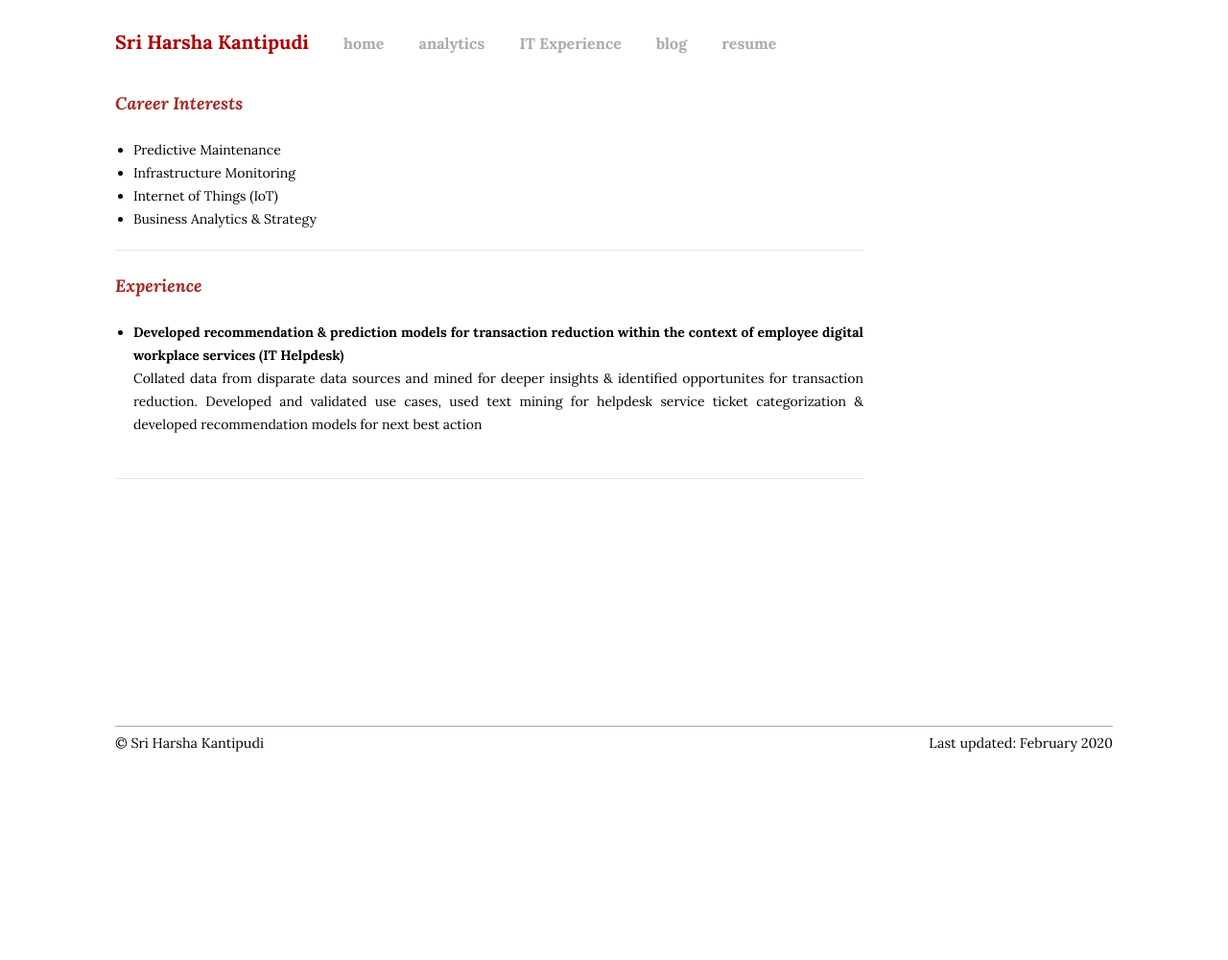
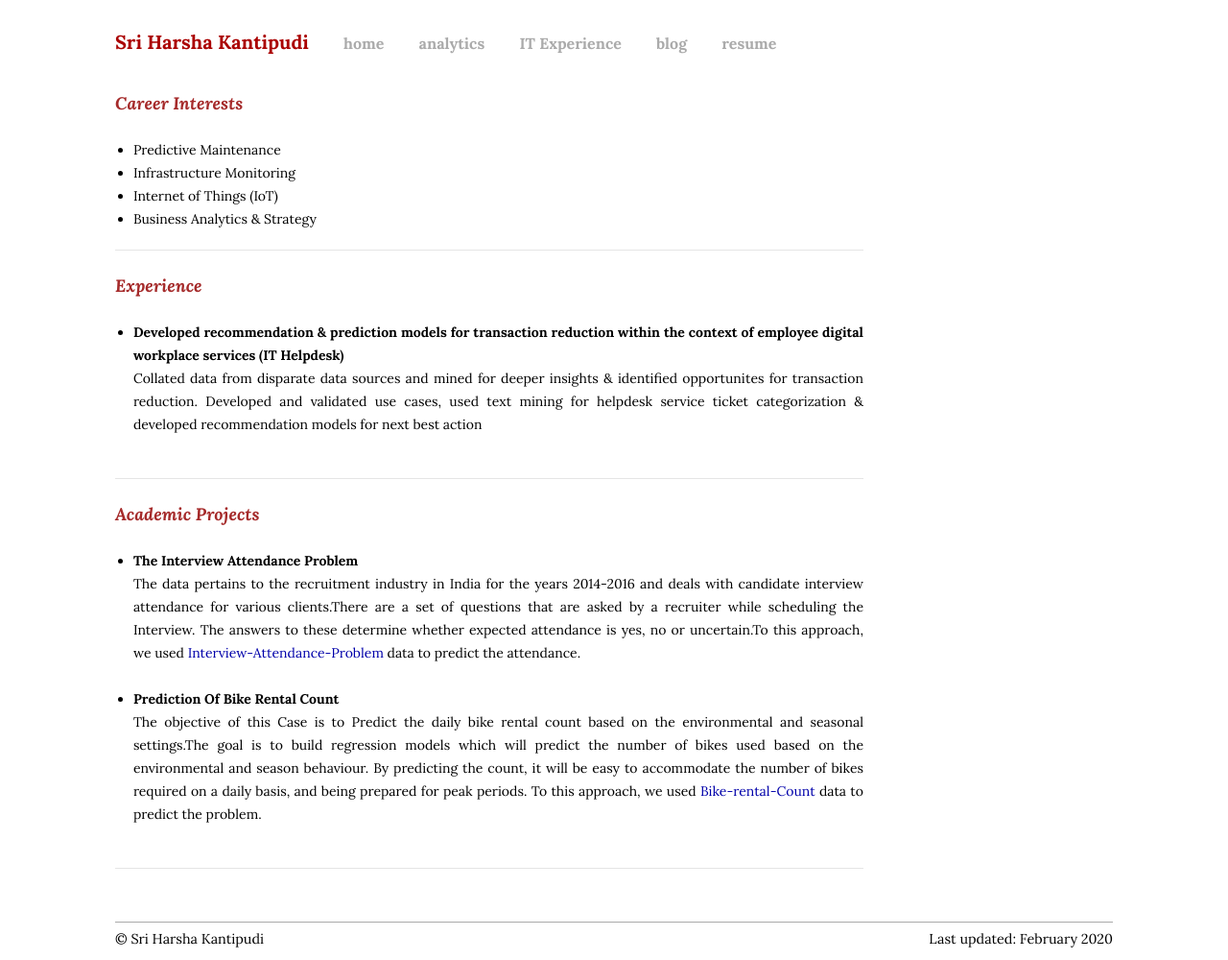
Before and after one commit to harshakantipudi/Harshakantipudi.github.io, a Jekyll site: the page built from analytics.html, in a window 1280 px wide. Shown: the whole page at 96% size. Built offline with Jekyll 4.4.1, drawn with Linux system fonts in a browser that asks for light colours; before the commit the page ends 932 px from its top, so only the background shows below that.

Commit message:
Update analytics.html

```diff
--- a/analytics.html
+++ b/analytics.html
@@ -23,3 +23,17 @@ title: Sri Harsha Kantipudi | Analytics
 
 </ul>
 <hr><br>
+
+<h3><i><b><span style="color:brown"><font size="4">Academic Projects</font></span></b> </i></h3>
+<br>
+<ul>
+    <li>
+    <b>The Interview Attendance Problem</b><br>
+    The data pertains to the recruitment industry in India for the years 2014-2016 and deals with candidate interview attendance for various clients.There are a set of questions that are asked by a recruiter while scheduling the Interview. The answers to these determine whether expected attendance is yes, no or uncertain.To this approach, we used <a href="https://www.kaggle.com/vishnusraghavan/the-interview-attendance-problem">Interview-Attendance-Problem</a> data to predict the attendance.</li>
+    <br>
+    <li>
+    <b>Prediction Of Bike Rental Count </b><br>
+    The objective of this Case is to Predict the daily bike rental count based on the environmental and seasonal settings.The goal is to build regression models which will predict the number of bikes used based on the environmental and season behaviour. By predicting the count, it will be easy to accommodate the number of bikes required on a daily basis, and being prepared for peak periods. To this approach, we used <a href="">Bike-rental-Count</a> data to predict the problem.</li>
+    <br>
+</ul>
+<hr><br>
```
